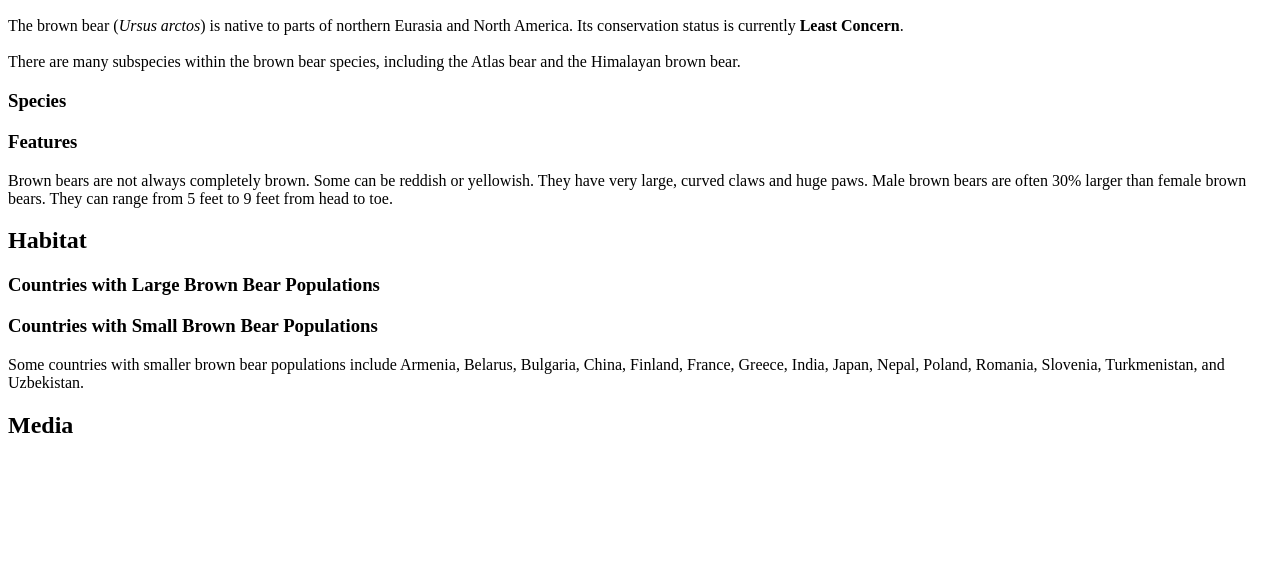
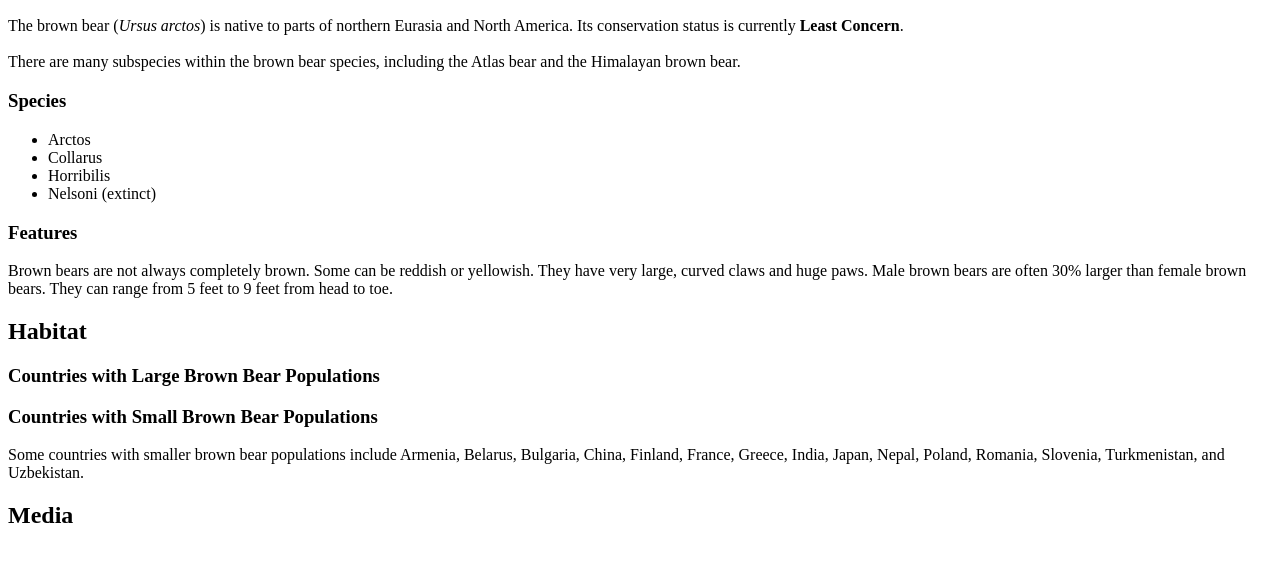
Before and after one commit to gfiproyectos/TG-Pre-Work, a plain HTML site: page index.html in a window 1280 px wide. Shown: the part 96-658 px from the top of the page. Drawn offline with Linux system fonts and the light colour scheme.

Commit message:
Unordered Lists Exercise

```diff
--- a/index.html
+++ b/index.html
@@ -2,8 +2,14 @@
         <h1>The Brown Bear</h1>
         <div id="introduction">
           <h2>About Brown Bears</h2>
-          <p>The brown bear (<em>Ursus arctos</em>) is native to parts of northern Eurasia and North America. Its conservation status is currently <strong>Least Concern</strong>.<br><br> There are many subspecies within the brown bear species, including the Atlas bear and the Himalayan brown bear.</p>
+          <p>The brown bear (<em>Ursus arctos</em>) is native to parts of northern Eurasia and North America. Its conservation status is currently <strong>Least Concern</strong>. <br><br> There are many subspecies within the brown bear species, including the Atlas bear and the Himalayan brown bear.</p>
           <h3>Species</h3>
+           <ul>
+             <li>Arctos</li>
+             <li>Collarus</li>
+             <li>Horribilis</li>
+             <li>Nelsoni (extinct)</li>
+            </ul>
           <h3>Features</h3>
           <p>Brown bears are not always completely brown. Some can be reddish or yellowish. They have very large, curved claws and huge paws. Male brown bears are often 30% larger than female brown bears. They can range from 5 feet to 9 feet from head to toe.</p>
         </div>
```
